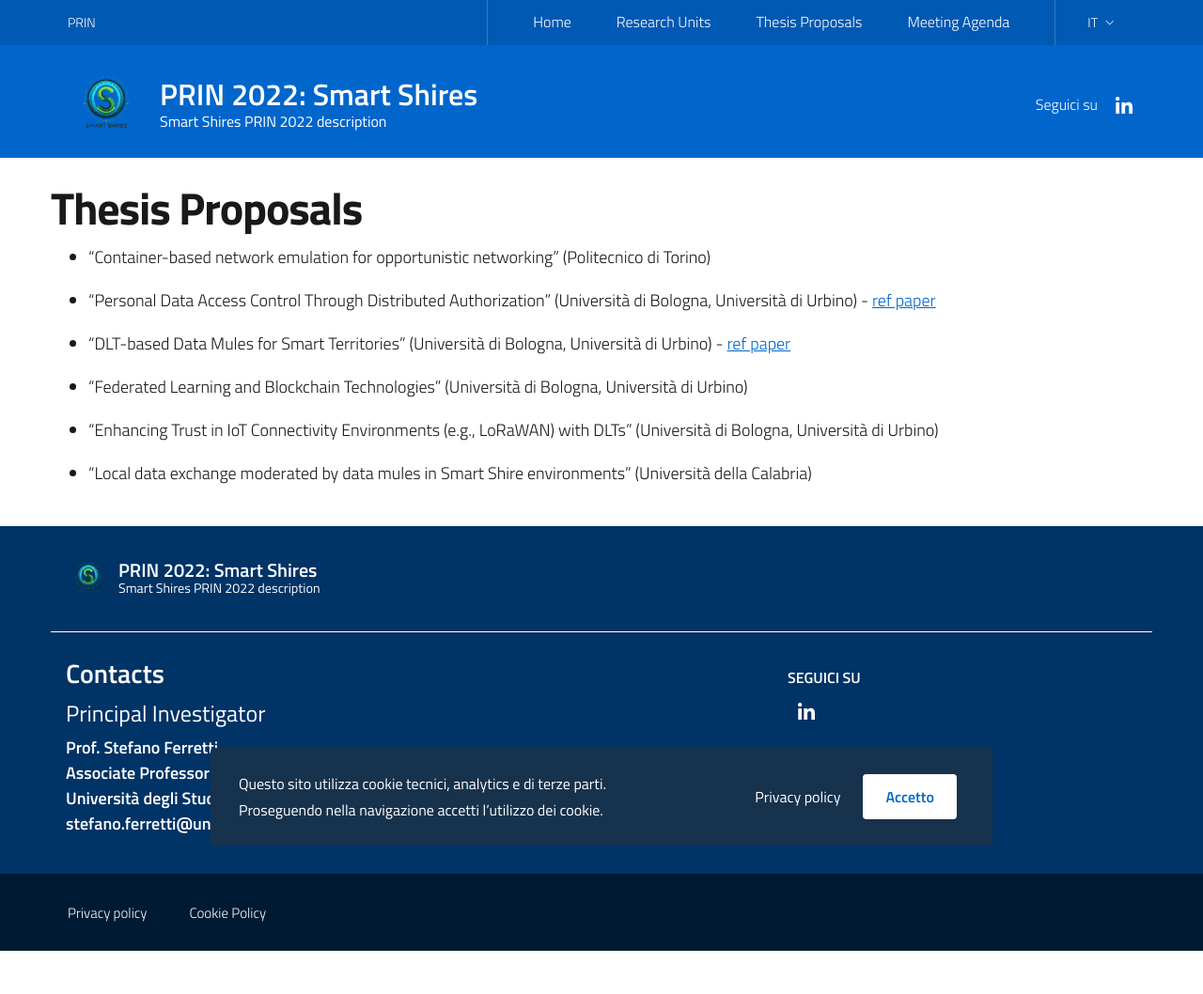
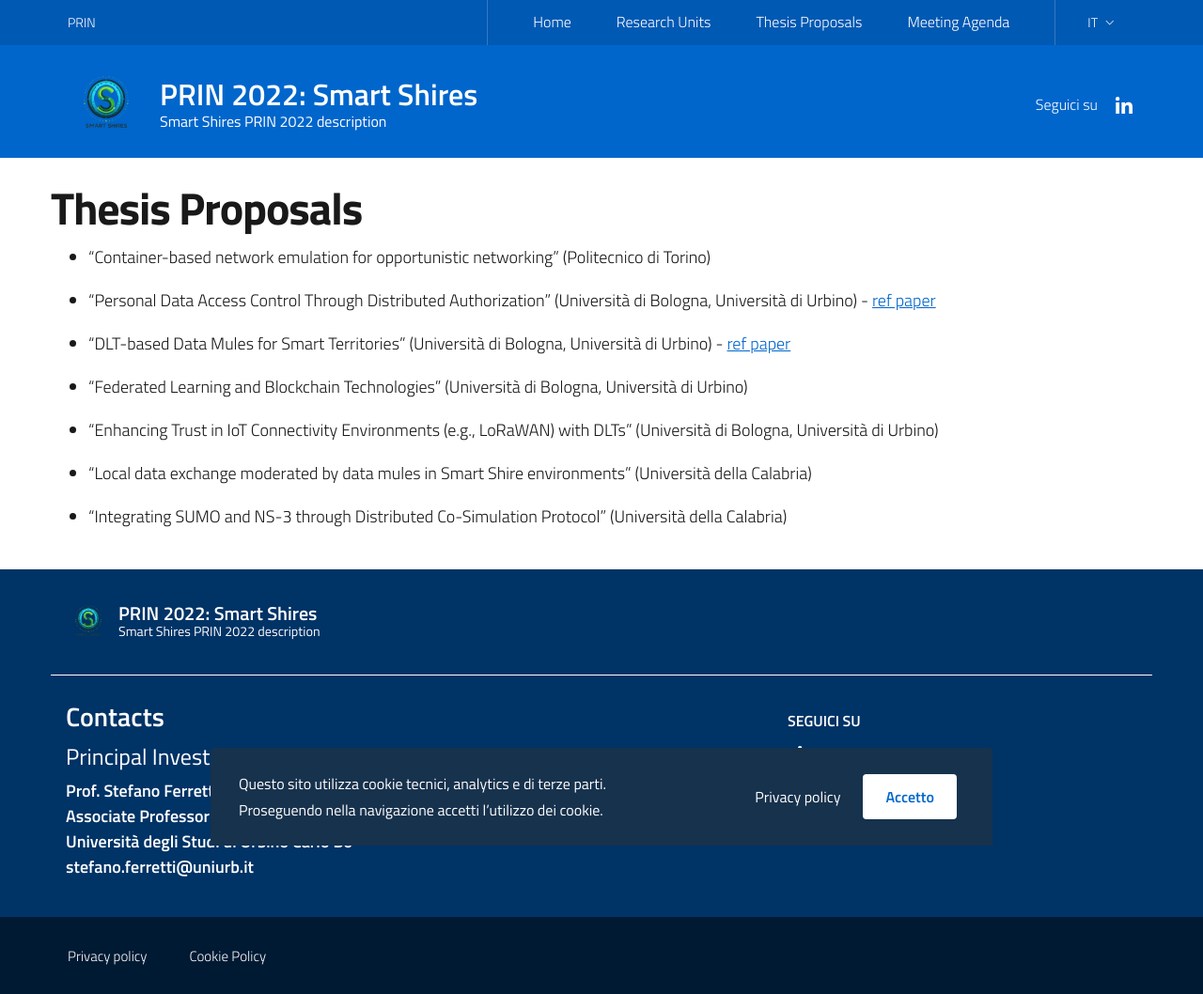
Before and after one commit to smartshires/smartshires.github.io, a Jekyll site: the page built from it/thesis-proposal.md, in a window 1280 px wide. Shown: the whole page at 94% size. Built offline with Jekyll 4.4.1, drawn with Linux system fonts in a browser that asks for light colours; before the commit the page ends 1012 px from its top, so only the background shows below that.

Commit message:
Update thesis-proposal.md by unical

```diff
--- a/it/thesis-proposal.md
+++ b/it/thesis-proposal.md
@@ -18,3 +18,5 @@ networking" (Politecnico di Torino)
 - "Enhancing Trust in IoT Connectivity Environments (e.g., LoRaWAN) with DLTs" (Università di Bologna, Università di Urbino)
 
 - "Local data exchange moderated by data mules in Smart Shire environments" (Università della Calabria)
+
+- "Integrating SUMO and NS-3 through Distributed Co-Simulation Protocol" (Università della Calabria)
```
